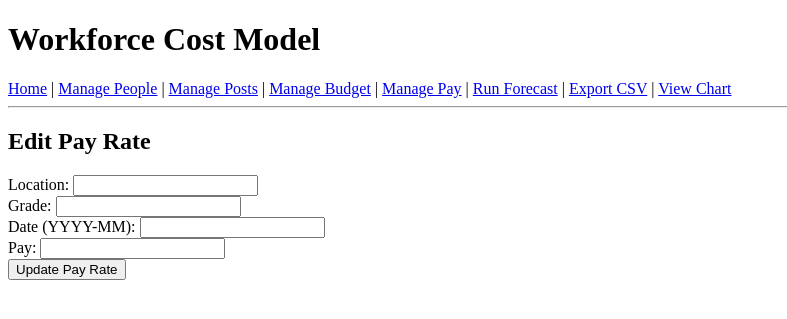
After one commit to banksad/workforce-plan, a Flask app: page /edit_pay/1 in a window 1280 px wide. The commit adds this page. Shown: the top 319 px of the page, without its empty margins (0-787 px from the left). Run offline with Flask 3, Linux system fonts and the light colour scheme; data that the repository does not hold is empty.

Commit message:
Add pay management interface

```diff
--- a/app.py
+++ b/app.py
@@ -140,6 +140,116 @@ def manage_budget():
         conn.close()
         return render_template("manage_budget.html", budgets=budgets)
 
+
+@app.route("/manage_pay", methods=["GET", "POST"])
+def manage_pay():
+    conn = get_db_connection()
+    c = conn.cursor()
+    if request.method == "POST":
+        location = request.form["location"]
+        grade = request.form["grade"]
+        year_month = request.form["date"]
+        pay = float(request.form["pay"])
+
+        c.execute(
+            """
+            INSERT INTO salaries (grade, location, year_month, monthly_planning_rate)
+            VALUES (?, ?, ?, ?)
+            """,
+            (grade, location, year_month, pay),
+        )
+        conn.commit()
+        return redirect(url_for("manage_pay"))
+    else:
+        c.execute("SELECT * FROM salaries")
+        salaries = c.fetchall()
+        conn.close()
+        return render_template("manage_pay.html", salaries=salaries)
+
+
+@app.route("/download_pay_template")
+def download_pay_template():
+    output = io.StringIO()
+    writer = csv.writer(output)
+    writer.writerow(["location", "grade", "date", "pay"])
+    output.seek(0)
+    return send_file(
+        io.BytesIO(output.getvalue().encode()),
+        mimetype="text/csv",
+        as_attachment=True,
+        download_name="pay_template.csv",
+    )
+
+
+@app.route("/upload_pay", methods=["POST"])
+def upload_pay():
+    file = request.files.get("csv_file")
+    if not file:
+        return redirect(url_for("manage_pay"))
+
+    stream = io.StringIO(file.stream.read().decode("utf-8"))
+    reader = csv.DictReader(stream)
+
+    conn = get_db_connection()
+    c = conn.cursor()
+    for row in reader:
+        location = row.get("location")
+        grade = row.get("grade")
+        year_month = row.get("date")
+        pay = row.get("pay")
+        if location and grade and year_month and pay:
+            try:
+                pay_val = float(pay)
+            except ValueError:
+                continue
+            c.execute(
+                """
+                INSERT INTO salaries (grade, location, year_month, monthly_planning_rate)
+                VALUES (?, ?, ?, ?)
+                """,
+                (grade, location, year_month, pay_val),
+            )
+    conn.commit()
+    conn.close()
+    return redirect(url_for("manage_pay"))
+
+
+@app.route("/edit_pay/<int:salary_id>", methods=["GET", "POST"])
+def edit_pay(salary_id):
+    conn = get_db_connection()
+    c = conn.cursor()
+    if request.method == "POST":
+        location = request.form["location"]
+        grade = request.form["grade"]
+        year_month = request.form["date"]
+        pay = float(request.form["pay"])
+        c.execute(
+            """
+            UPDATE salaries
+            SET grade=?, location=?, year_month=?, monthly_planning_rate=?
+            WHERE salary_id=?
+            """,
+            (grade, location, year_month, pay, salary_id),
+        )
+        conn.commit()
+        conn.close()
+        return redirect(url_for("manage_pay"))
+    else:
+        c.execute("SELECT * FROM salaries WHERE salary_id=?", (salary_id,))
+        record = c.fetchone()
+        conn.close()
+        return render_template("edit_pay.html", record=record)
+
+
+@app.route("/delete_pay/<int:salary_id>", methods=["POST"])
+def delete_pay(salary_id):
+    conn = get_db_connection()
+    c = conn.cursor()
+    c.execute("DELETE FROM salaries WHERE salary_id=?", (salary_id,))
+    conn.commit()
+    conn.close()
+    return redirect(url_for("manage_pay"))
+
 @app.route("/run_forecast")
 def run_forecast_route():
     # Use query parameters "year" and "month" if provided, otherwise default to current.
--- a/templates/base.html
+++ b/templates/base.html
@@ -12,6 +12,7 @@
         <a href="{{ url_for('manage_people') }}">Manage People</a> |
         <a href="{{ url_for('manage_posts') }}">Manage Posts</a> |
         <a href="{{ url_for('manage_budget') }}">Manage Budget</a> |
+        <a href="{{ url_for('manage_pay') }}">Manage Pay</a> |
         <a href="{{ url_for('run_forecast_route') }}">Run Forecast</a> |
         <a href="{{ url_for('export_csv') }}">Export CSV</a> |
         <a href="{{ url_for('generate_chart') }}">View Chart</a>
--- /dev/null
+++ b/templates/edit_pay.html
@@ -0,0 +1,11 @@
+{% extends "base.html" %}
+{% block content %}
+  <h2>Edit Pay Rate</h2>
+  <form method="post">
+    <label>Location: <input type="text" name="location" value="{{ record['location'] }}" required></label><br>
+    <label>Grade: <input type="text" name="grade" value="{{ record['grade'] }}" required></label><br>
+    <label>Date (YYYY-MM): <input type="text" name="date" value="{{ record['year_month'] }}" required></label><br>
+    <label>Pay: <input type="text" name="pay" value="{{ record['monthly_planning_rate'] }}" required></label><br>
+    <input type="submit" value="Update Pay Rate">
+  </form>
+{% endblock %}
```
Also changed, not shown: templates/manage_pay.html (added, +45 -0 lines), README.md.
